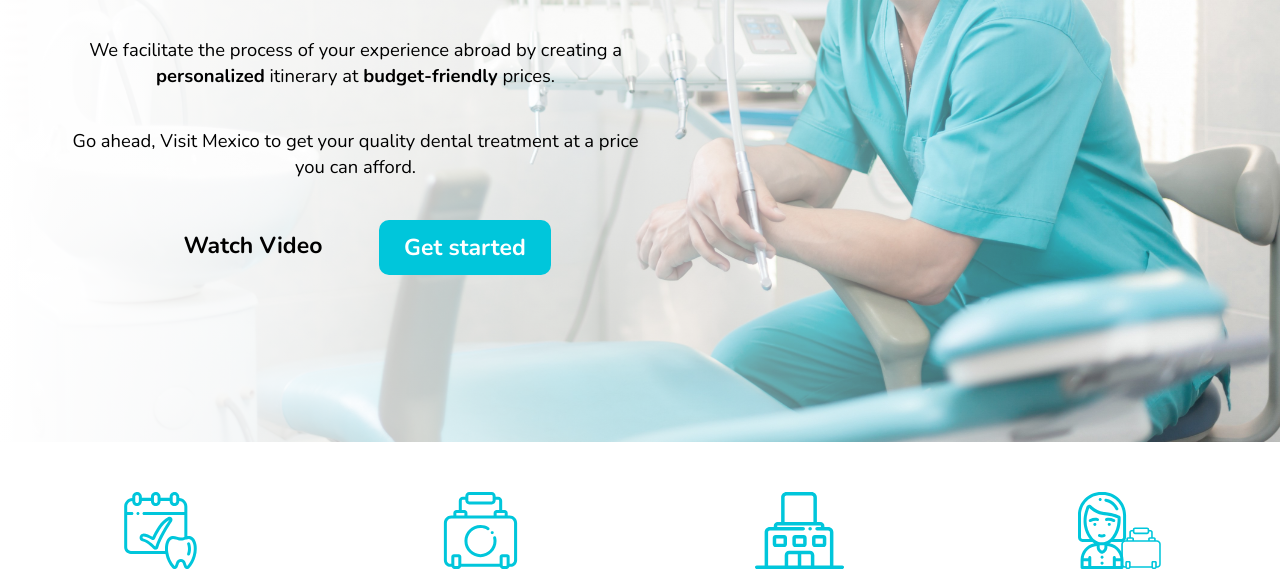
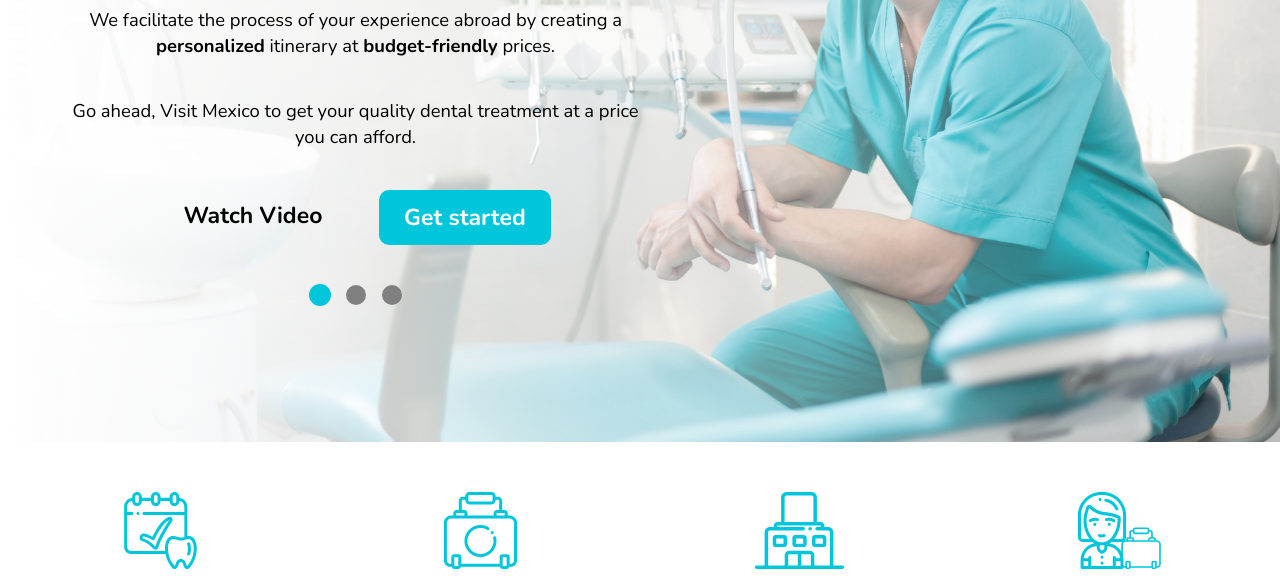
Before and after one commit to Octatum/SmileAbroad, a Gatsby site: page / in a window 1280 px wide. Shown: the part 521-1097 px from the top of the page. Built offline with nearby package versions, Linux system fonts and the light colour scheme; Gatsby itself is replaced by a stand-in of ours.

Commit message:
Fixed start slider

```diff
--- a/src/components/Home/OurServices/ServicesSlide.jsx
+++ b/src/components/Home/OurServices/ServicesSlide.jsx
@@ -81,7 +81,7 @@ const GetStarted = styled(GetStartedButton)`
 const VideoLink = styled.a``;
 
 const Slide = styled.div`
-  display: ${props => (props.isShow ? 'flex' : 'none')};
+  display: flex;
   flex-direction: column;
   align-items: center;
   justify-content: center;
@@ -93,36 +93,6 @@ const BlueButton = styled(ButtonComponent(VideoLink))`
   cursor: pointer;
 `;
 
-const BubbleCont = ButtonCont.extend`
-  height: auto;
-  width: auto;
-
-  ${device.laptop} {
-    width: auto;
-  }
-`;
-
-const Bubble = styled.button`
-  text-decoration: none;
-  height: 20px;
-  width: 20px;
-  border-radius: 10px 10px;
-  border: 2px solid transparent;
-  margin: 0 8px;
-  cursor: pointer;
-  outline: 0;
-  position: relative;
-
-  background: ${props =>
-    props.current ? props.theme.color.lightBlue : 'grey'};
-  transform: ${props => (props.current ? 'scale(1.1, 1.1)' : 'scale(1,1)')};
-  transition: transform 0.25s ease-out;
-
-  :hover {
-    transform: scale(1.3);
-  }
-`;
-
 const contentStyle = {
   padding: '0',
   border: '0',
@@ -130,38 +100,10 @@ const contentStyle = {
   width: 'initial',
 };
 
-class ServiceSlide extends Component {
-  constructor() {
-    super();
-    this.state = {
-      currentActiveBubble: 0,
-    };
-
-    this.onClickVideoHandle = this.onClickVideoHandle.bind(this);
-  }
-
-  onClickVideoHandle(event) {
-    event.preventDefault();
-    window.open(
-      'https://www.youtube.com/watch?v=ra8YOIDrozc',
-      'Video',
-      'width=500,height=500'
-    );
-  }
-
-  bubbleClick(event, key) {
-    event.preventDefault();
-    /**
-     * NEXT SLIDE
-     */
-    this.setState({
-      currentActiveBubble: key,
-    });
-  }
-  render() {
+function ServiceSlide(props) {
   return (
-      <Container className={this.props.className}>
-        <Slide isShow={this.state.currentActiveBubble === 0}>
+    <Container className={props.className}>
+      <Slide>
         <Title>Affordable Health Care</Title>
         <Separator />
         <Description>
@@ -199,9 +141,12 @@ class ServiceSlide extends Component {
           <GetStarted />
         </ButtonCont>
       </Slide>
+
+      <React.Fragment>
+        {props.children}
+      </React.Fragment>
     </Container>
   );
 }
-}
 
 export default ServiceSlide;
--- a/src/components/Home/OurServices/index.jsx
+++ b/src/components/Home/OurServices/index.jsx
@@ -65,6 +65,49 @@ const SlideShow = styled.div`
   }
 `;
 
+const ButtonCont = styled.div`
+  display: flex;
+  justify-content: space-evenly;
+  box-sizing: border-box;
+  padding: 0 20px;
+  margin: 20px 0;
+  width: 70%;
+
+  ${device.laptop} {
+    width: 100%;
+  }
+`;
+
+const BubbleCont = ButtonCont.extend`
+  height: auto;
+  width: auto;
+
+  ${device.laptop} {
+    width: auto;
+  }
+`;
+
+const Bubble = styled.button`
+  text-decoration: none;
+  height: 20px;
+  width: 20px;
+  border-radius: 10px 10px;
+  border: 2px solid transparent;
+  margin: 0 8px;
+  cursor: pointer;
+  outline: 0;
+  position: relative;
+
+  background: ${props =>
+    props.current ? props.theme.color.lightBlue : 'grey'};
+  transform: ${props => (props.current ? 'scale(1.1, 1.1)' : 'scale(1,1)')};
+  transition: transform 0.25s ease-out;
+
+  :hover {
+    transform: scale(1.3);
+  }
+`;
+
 const ServicesComp = styled(Services)`
   margin: 50px 0;
 `;
@@ -73,13 +116,48 @@ const Slider = styled(ServiceSlide)`
   grid-area: Pres;
 `;
 
-const OurServices = () => (
+class OurServices extends React.Component {
+  state = {
+    currentActiveBubble: 0
+  };
+
+  bubbleClick = (index) => {
+    this.setState({
+      currentActiveBubble: index
+    });
+  }
+
+  render() {
+    const backgroundImages = [{
+      key: "1",
+      image: background
+    }, {
+      key: "2",
+      image: background
+    }, {
+      key: "3",
+      image: background
+    }];
+
+    return (
       <div>
         <SlideShow>
-      <Slider />
+          <Slider>
+            <BubbleCont>
+              {backgroundImages.map((item, index) => (
+                <Bubble
+                  onClick={() => this.bubbleClick(index)}
+                  current={this.state.currentActiveBubble === index}
+                  key={item.key}
+                />
+              ))}
+            </BubbleCont>
+          </Slider>
         </SlideShow>
         <ServicesComp />
       </div>
     );
+  }
+}
 
 export default OurServices;
--- a/src/components/Presentation/index.jsx
+++ b/src/components/Presentation/index.jsx
@@ -57,7 +57,7 @@ class Presentation extends Component {
   };
 
   render() {
-    return this.state.open ? (
+    return (
       <Container>
         <Text>
           Welcome to
@@ -66,7 +66,7 @@ class Presentation extends Component {
         </Text>
         <Image />
       </Container>
-    ) : null;
+    );
   }
 }
 
--- a/src/pages/index.jsx
+++ b/src/pages/index.jsx
@@ -1,7 +1,6 @@
 import React from 'react';
 import styled from 'styled-components';
 
-import Presentation from '../components/Presentation';
 import OurServices from '../components/Home/OurServices';
 import AddedValue from '../components/Home/AddedValue';
 import FeaturedBlog from '../components/Home/FeaturedBlog';
@@ -24,7 +23,6 @@ const FeaturedBlogComp = styled(FeaturedBlog)`
 const IndexPage = props => (
   <AppLayout>
     <div>
-      <Presentation />
       <OurServices />
 
       <Separator />
```
Lines whose indentation alone changed are shown as unchanged.
